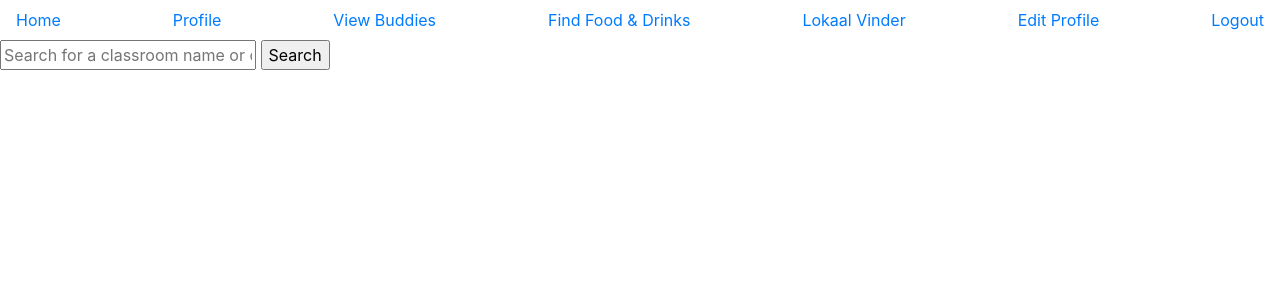
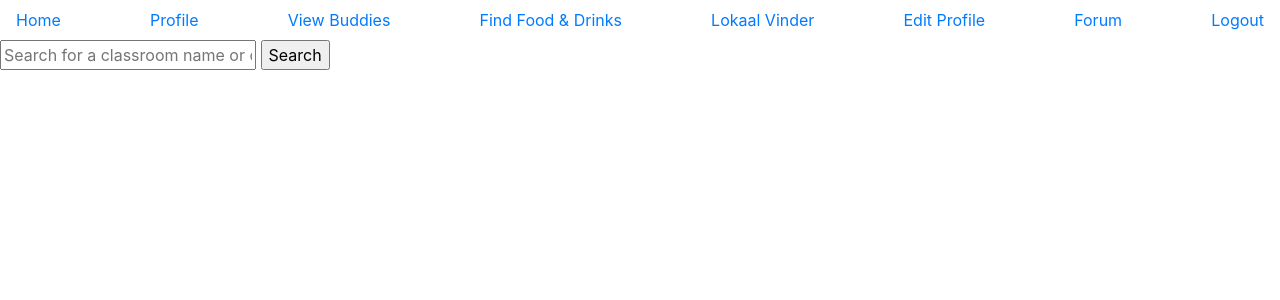
Before and after one commit to Jadabyte/BuddyApp, a PHP site: page /classroomSearch.php in a window 1280 px wide. Shown: the top 300 px of the page. Run offline with PHP 8.4, Linux system fonts and the light colour scheme.

Commit message:
Update nav.inc.php

```diff
--- a/nav.inc.php
+++ b/nav.inc.php
@@ -5,5 +5,6 @@
     <a href="nearbyFinder.php">Find Food & Drinks</a>
     <a href="classroomSearch.php">Lokaal Vinder</a>
     <a href="editProfile.php">Edit Profile</a>
+    <a href="forum.php">Forum</a>
     <a href="logout.php" class="navbar__logout">Logout</a>
 </nav>
```
